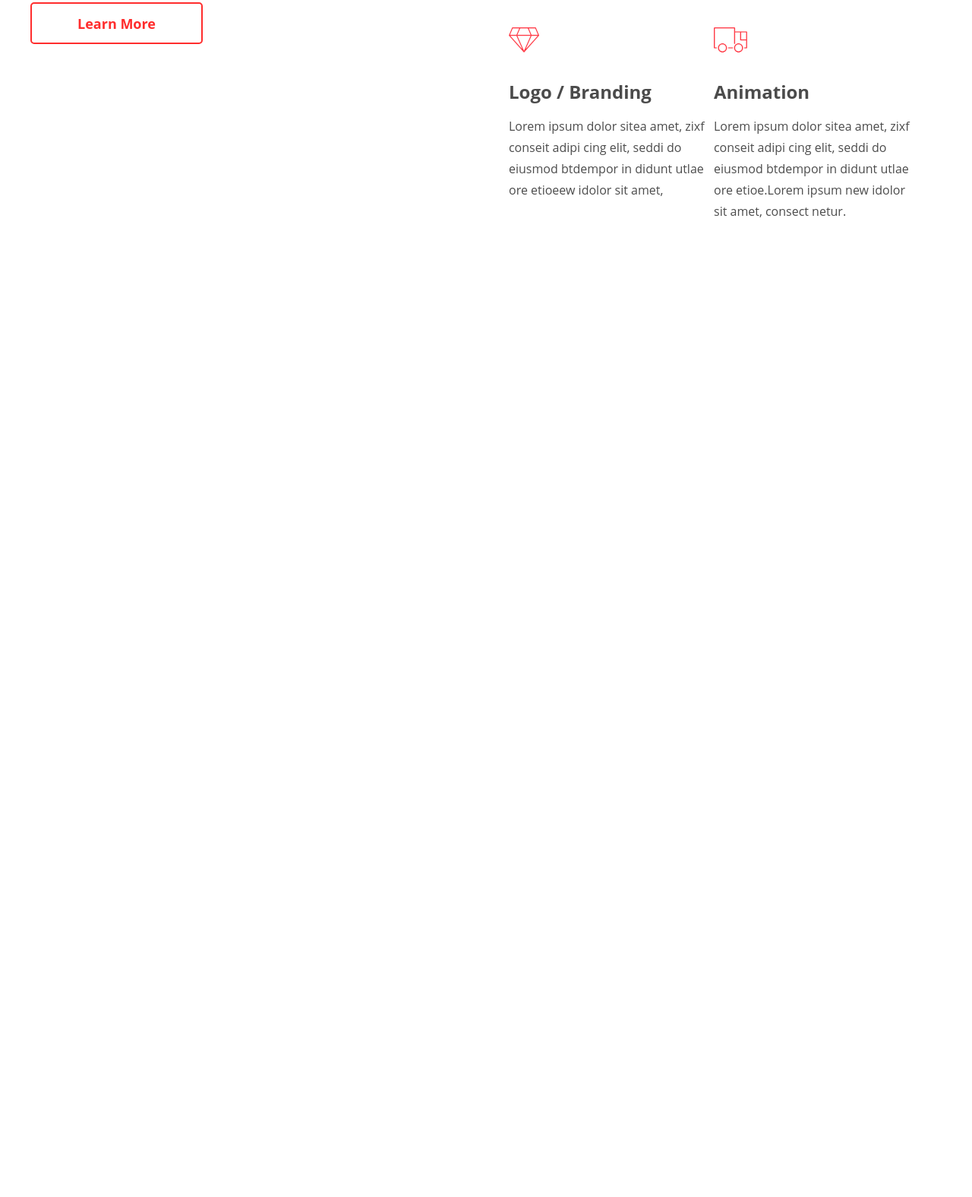
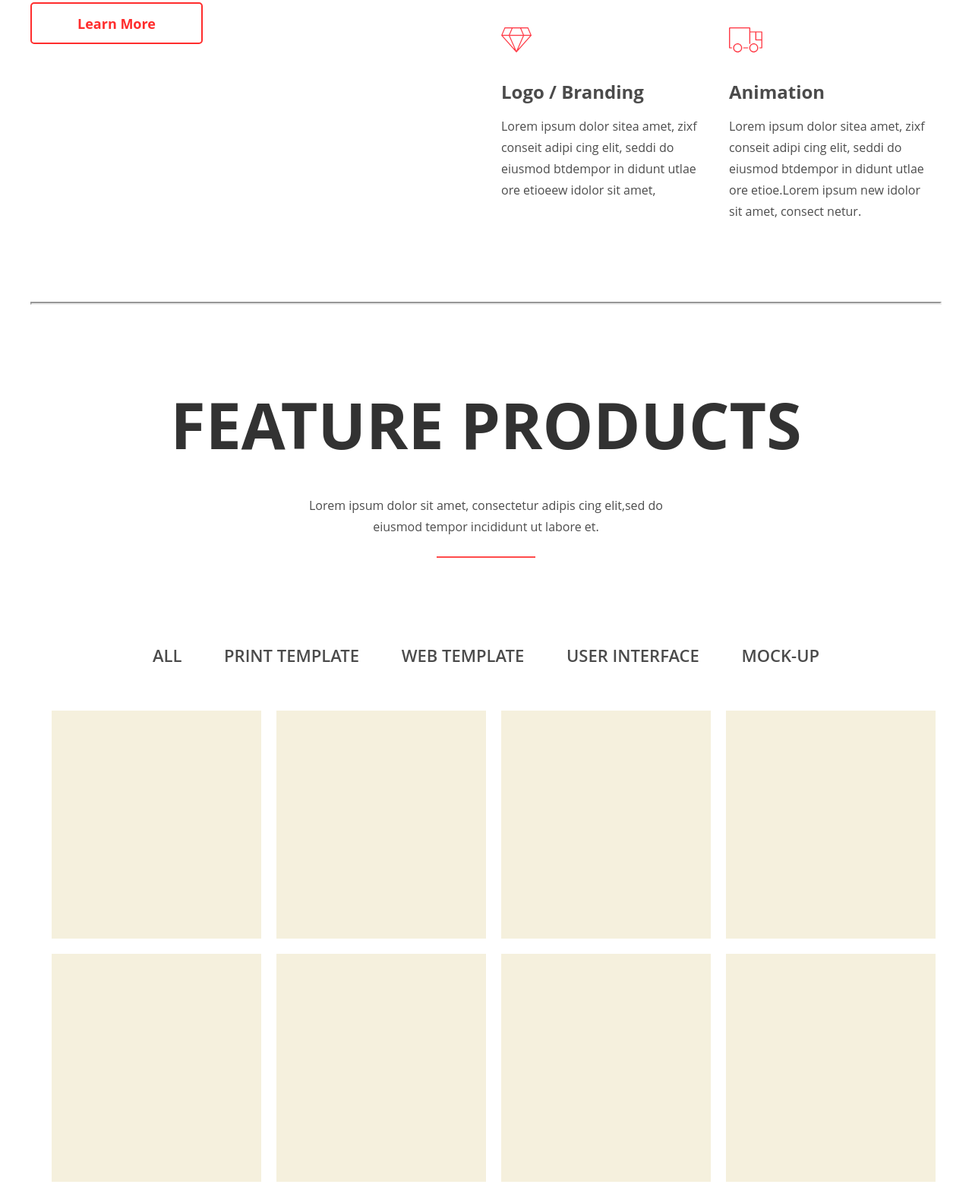
Before and after one commit to Gvzum/MarkUp-1, a plain HTML site: page index.html in a window 1280 px wide. Shown: the part 1170-2745 px from the top of the page at 76% size. Before the commit the page ends 1507 px from the top, so only its background shows below. Drawn offline with Linux system fonts and the light colour scheme.

Commit message:
The third commit of my verstka

```diff
--- a/index.html
+++ b/index.html
@@ -137,11 +137,60 @@
                 </div>
 
             </div>
+
+            <hr class="main-hr">
             <!-- /.main__inner -->
         </div>
         <!-- /.container -->
     </main>
     <!-- /.main -->
 
+
+    <div class="feature">
+
+        <div class="container">
+
+            <div class="feature__inner">
+
+                <div class="feature__header">
+
+                    <div class="feature__title">
+                        <h1>feature products</h1>
+                    </div>
+
+                    <div class="feature__subtitle">
+                        <p>Lorem ipsum dolor sit amet, consectetur adipis cing elit,sed do eiusmod tempor incididunt ut labore et.</p>
+                    </div>
+                </div>
+                <!-- /.feature__header -->
+
+
+                <div class="feature__nav">
+                    <a href="">all</a>
+                    <a href="">print template</a>
+                    <a href="">web template</a>
+                    <a href="">user interface</a>
+                    <a href="">mock-up</a>
+                </div>
+
+
+                <div class="feature__blocks">
+                    <div class="feature__block"></div>
+                    <div class="feature__block"></div>
+                    <div class="feature__block"></div>
+                    <div class="feature__block"></div>
+                    <div class="feature__block"></div>
+                    <div class="feature__block"></div>
+                    <div class="feature__block"></div>
+                    <div class="feature__block"></div>
+                </div>
+                <!-- /.feature__blocks -->
+            </div>
+            <!-- /.feature__inner -->
+        </div>
+        <!-- /.container -->
+    </div>
+    <!-- /.feature -->
+
 </body>
 </html>
--- a/style.css
+++ b/style.css
@@ -56,6 +56,7 @@ a {
 .btn-main {
     background-color: #fff;
 }
+
 .btn-main p {
     color: #ff2d2d !important;
 }
@@ -157,21 +158,42 @@ a {
 
 .header__right {
     width: 50%;
+
+    display: flex;
+    justify-content: center;
+    align-items: center;
+
+    padding-left: 100px;
 }
 
 .header__right video {
     width: 100%;
     height: 100%;
 
+
     background-color: indianred;
 }
 
 /* Main  */
 
+.main {
+    width: 100%;
+
+    margin-bottom: 100px;
+
+}
+
+.main-hr {
+    border-color: #ececec;
+    border-width: 2px;
+}
+
 .main__inner {
     width: 100%;
 
     display: flex;
+
+    margin-bottom: 60px;
 
 }
 
@@ -209,8 +231,8 @@ a {
 }
 
 .main__element {
-    width: 45%;
-
+    width: 50%;
+    padding: 0 20px;
     margin-bottom: 45px;
 
 }
@@ -236,3 +258,83 @@ a {
 
     opacity: .7;
 }
+
+
+
+/* Feature */
+
+
+.feature__inner {
+    display: flex;
+    flex-direction: column;
+    align-items: center;
+    justify-content: center;
+}
+
+.feature__title {
+    /* text-align: center; */
+    font-size: 42px;
+    opacity: 80%;
+    text-transform: uppercase;
+    font-weight: bold;
+
+    margin-bottom: 35px;
+}
+
+.feature__subtitle {
+    margin: 0 auto;
+    max-width: 523px;
+    height: 200px;
+    text-align: center;
+    font-size: 16px;
+    line-height: 1.75;
+    opacity: 70%;
+
+
+}
+
+.feature__subtitle::after {
+    content: "";
+    width: 130px;
+    height: 2px;
+    display: inline-block;
+    background-color:red;
+
+    margin-top: 25px;
+}
+
+.feature__nav {
+    text-transform: uppercase;
+    font-size: 22px;
+    line-height: 1.09;
+    font-weight: 600;
+    opacity: 70%;
+
+    margin-bottom: 60px;
+}
+
+.feature__nav a {
+    margin: 0 25px;
+}
+
+.feature__nav a:hover {
+    color: #ff2d2d;
+}
+
+
+.feature__blocks {
+    display: flex;
+    justify-content: center;
+    flex-wrap: wrap;
+    width: 100%;
+
+
+}
+
+.feature__block {
+    width: 23%;
+    height: 300px;
+    background-color: #f5f0dd;
+    margin-bottom: 20px;
+    margin-left: 20px;
+}
```
